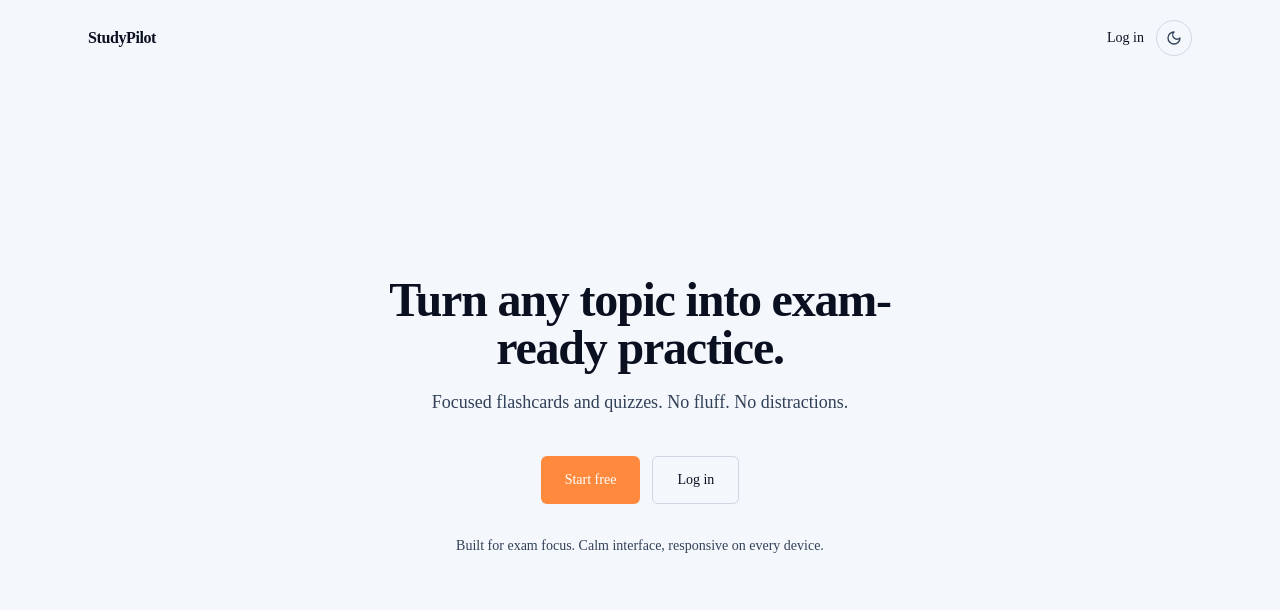
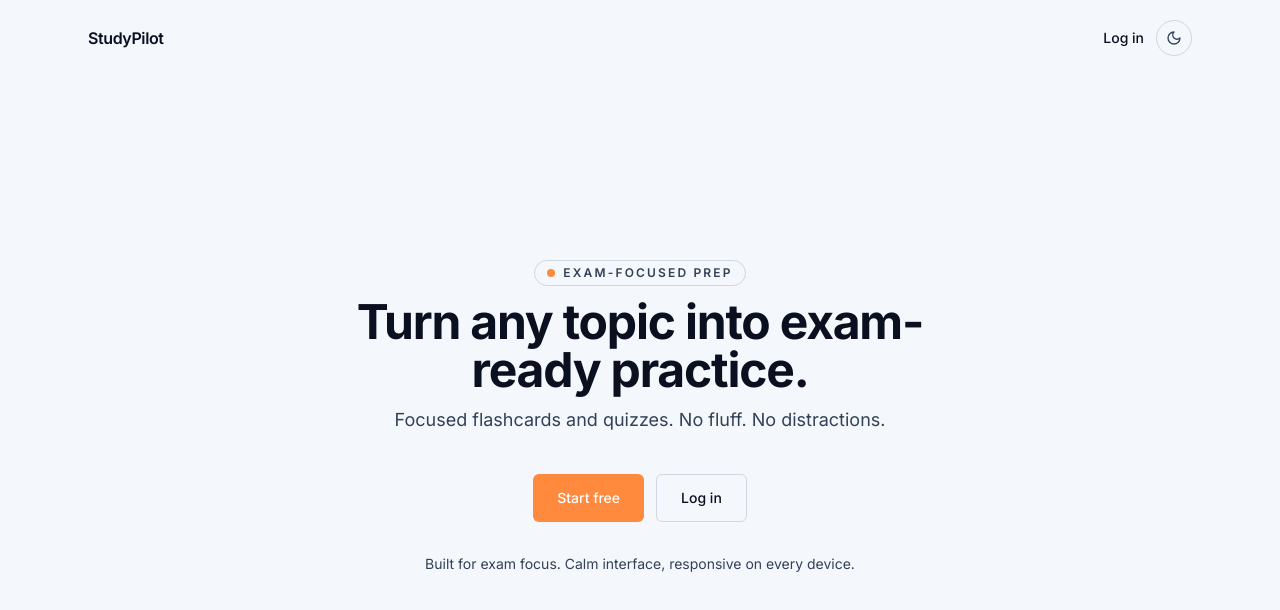
Before and after one commit to sirbxueonline-arch/phsionline-app, a Next.js app: page / in a window 1280 px wide. Shown: the top 610 px of the page. Built offline with nearby package versions, Linux system fonts and the light colour scheme; no server answers.

Commit message:
Implement token-based light/dark theme and minimalist landing hero

```diff
--- a/app/layout.tsx
+++ b/app/layout.tsx
@@ -24,7 +24,9 @@ export const metadata: Metadata = {
 export default function RootLayout({ children }: { children: React.ReactNode }) {
   return (
     <html lang="en" suppressHydrationWarning>
-      <body className={`${inter.variable} min-h-screen bg-background text-text-primary transition-colors duration-300`}>
+      <body
+        className={`${inter.variable} min-h-screen bg-background text-text-primary transition-colors duration-300 font-sans`}
+      >
         <Providers>
           <Navbar />
           {children}
--- a/app/page.tsx
+++ b/app/page.tsx
@@ -10,7 +10,11 @@ export default function LandingPage() {
   return (
     <main className="bg-background text-text-primary">
       <section className="mx-auto flex min-h-[calc(100vh-120px)] max-w-[640px] flex-col items-center justify-center px-6 py-20 text-center">
-        <div className="space-y-4">
+        <div className="space-y-3">
+          <div className="inline-flex items-center gap-2 rounded-full border border-border bg-panel/40 px-3 py-1 text-xs font-semibold uppercase tracking-[0.18em] text-text-muted">
+            <span className="h-2 w-2 rounded-full bg-accent" aria-hidden="true" />
+            Exam-focused prep
+          </div>
           <h1 className="text-4xl font-bold tracking-tight sm:text-5xl">
             Turn any topic into exam-ready practice.
           </h1>
--- a/components/Navbar.tsx
+++ b/components/Navbar.tsx
@@ -36,7 +36,10 @@ export const Navbar = () => {
   return (
     <header className="w-full">
       <div className="mx-auto flex max-w-6xl items-center justify-between px-6 py-5">
-        <Link href="/" className="text-base font-semibold tracking-tight text-text-primary transition-colors hover:text-accent">
+        <Link
+          href="/"
+          className="text-base font-semibold tracking-tight text-text-primary transition-colors hover:text-accent"
+        >
           StudyPilot
         </Link>
 
```
